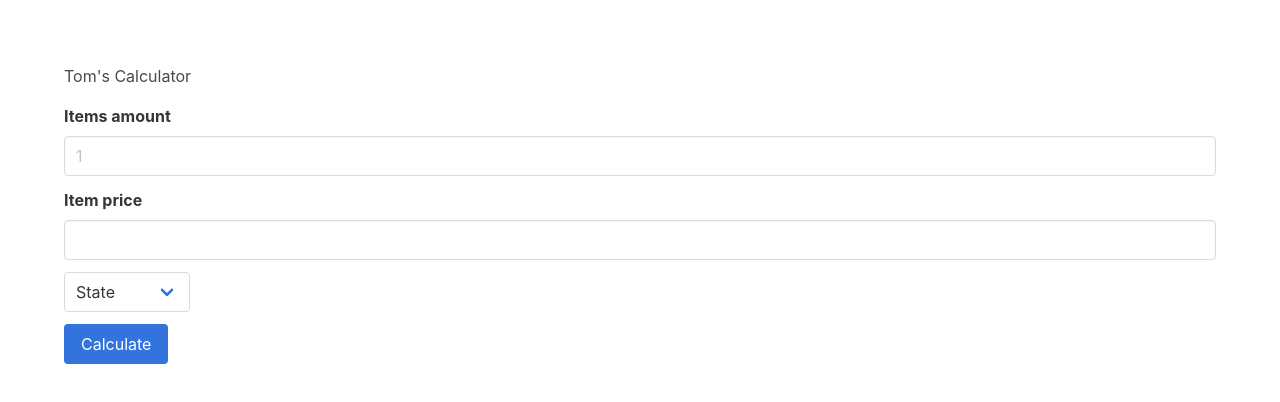
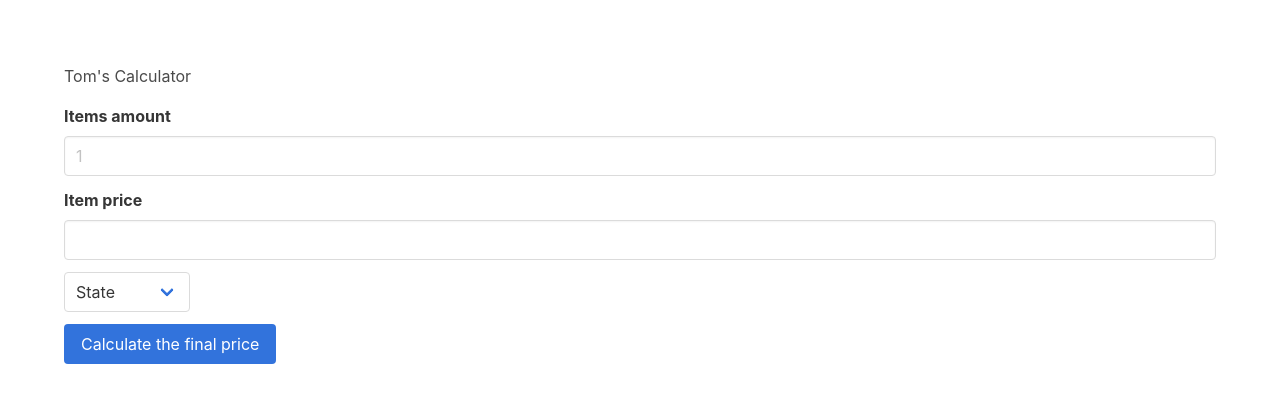
Before and after one commit to lk-geimfari/tomsc, a plain HTML site: page frontend/index.html in a window 1280 px wide. Drawn offline with Linux system fonts and the light colour scheme.

Commit message:
Fix text on button

```diff
--- a/frontend/index.html
+++ b/frontend/index.html
@@ -55,7 +55,7 @@
 
     <div class="field is-grouped">
       <div class="control">
-        <button id="calculate" class="button is-link">Calculate</button>
+        <button id="calculate" class="button is-link">Calculate the final price</button>
       </div>
     </div>
   </div>
```
